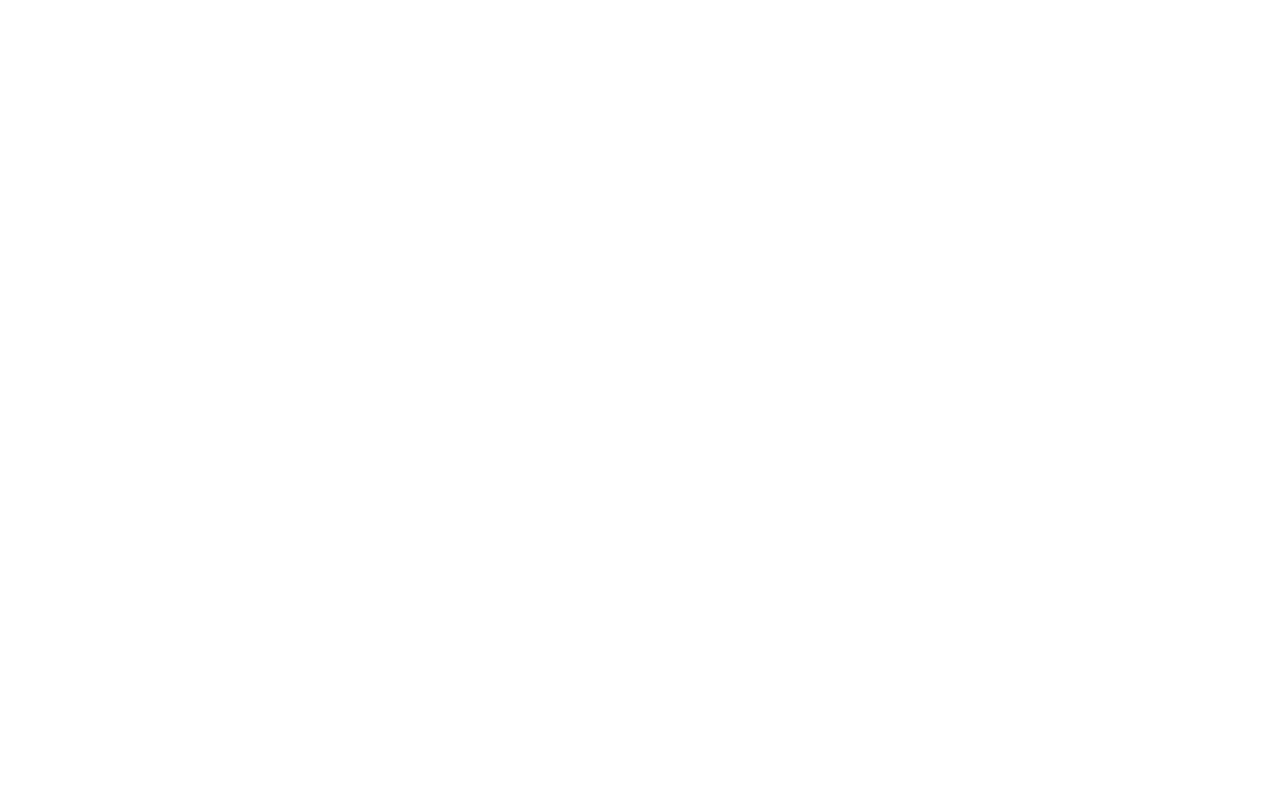
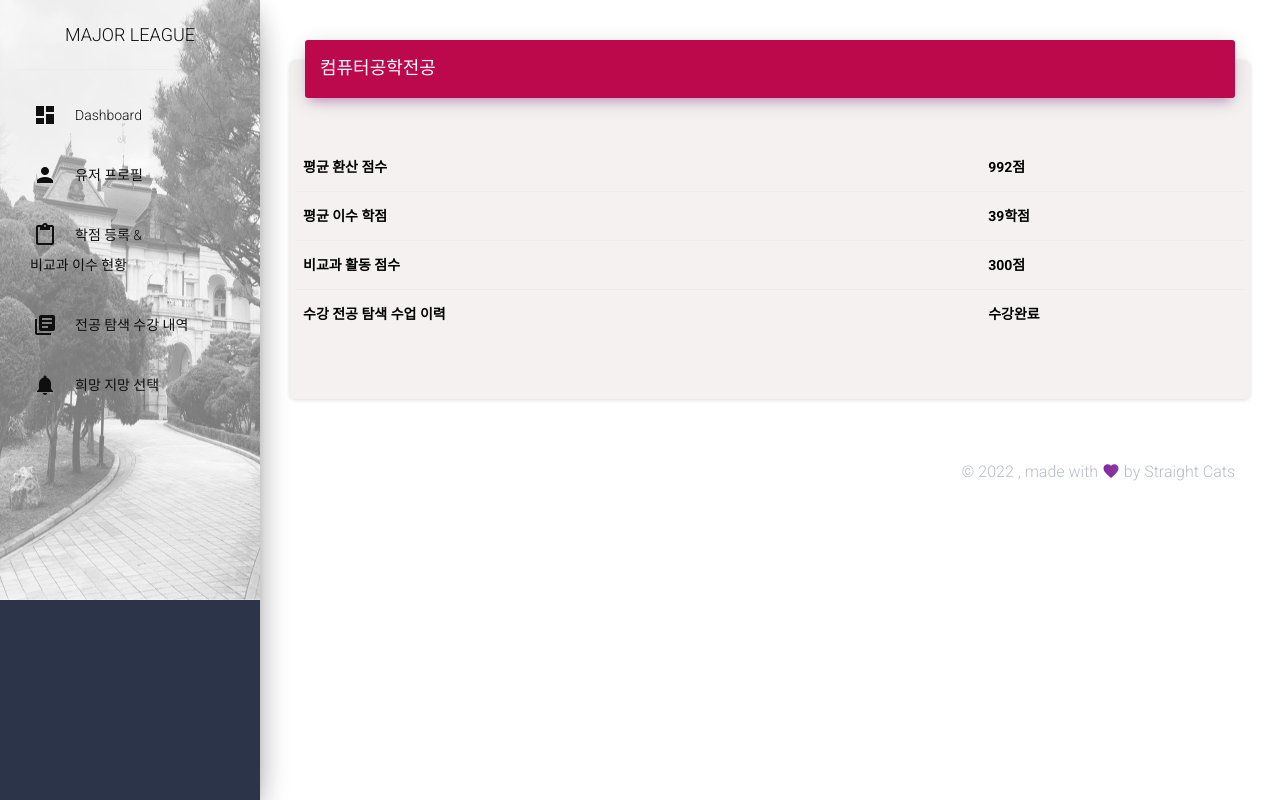
Before and after one commit to StraightCat22/MajorLeague, a Django app: page /major/CSinfo/ in a window 1280 px wide. Before the commit the page is empty. Run offline with Django 4.2, Linux system fonts and the light colour scheme; some libraries are stand-ins or nearby versions.

Commit message:
CS학과 info 내용 입력

```diff
--- a/SWproject/major/templates/major/CSinfo.html
+++ b/SWproject/major/templates/major/CSinfo.html
@@ -1,10 +1,72 @@
-<!DOCTYPE html>
-<html lang="en">
-<head>
-    <meta charset="UTF-8">
-    <title>Title</title>
-</head>
-<body>
+{% extends 'major/base.html' %}
 
-</body>
-</html>
+
+{% block main_area %}
+<div class="container-fluid">
+    <div class="card">
+            <div class="card-header card-header-primary">
+                  <div style="float:left;">
+                    <h4 class="card-title " >컴퓨터공학전공</h4>
+                  </div>
+            </div>
+
+            <div class="card card-plain">
+                <div class="card-body">
+                  <div class="table-responsive">
+                    <table class="table table-hover">
+                      <tbody class=>
+                        <tr>
+                          <td style="font-weight:bold; color:#000" >
+                            평균 환산 점수
+                          </td>
+                          <td>
+
+                          </td>
+                          <td style="font-weight:bold; color:#000" >
+                            992점
+                          </td>
+                        </tr>
+                        <tr>
+                          <td style="font-weight:bold; color:#000" >
+                            평균 이수 학점
+                          </td>
+                          <td>
+
+                          </td>
+                          <td style="font-weight:bold; color:#000" >
+                            39학점
+                          </td>
+                        </tr>
+                        <tr>
+                          <td style="font-weight:bold; color:#000" >
+                            비교과 활동 점수
+                          </td>
+                          <td>
+
+                          </td>
+                          <td style="font-weight:bold; color:#000" >
+                            300점
+                          </td>
+                        </tr>
+                        <tr>
+                          <td style="font-weight:bold; color:#000" >
+                            수강 전공 탐색 수업 이력
+                          </td>
+                          <td>
+
+                          </td>
+                          <td style="font-weight:bold; color:#000" >
+                            수강완료
+                          </td>
+                        </tr>
+
+                      </tbody>
+                    </table>
+                  </div>
+                </div>
+              </div>
+
+
+</div>
+
+{% endblock %}
```
